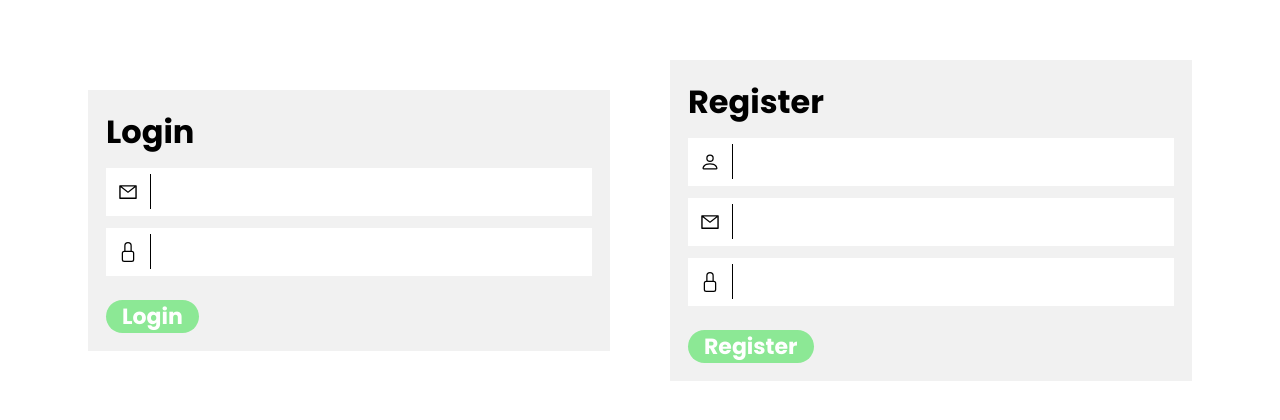
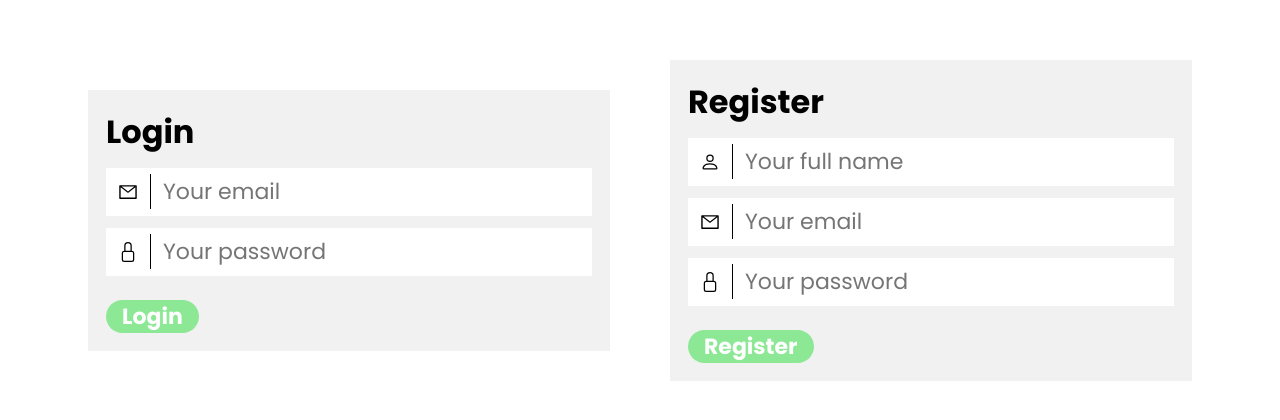
Before and after one commit to wetrustinprize/zork-frontend, a Next.js app: page / in a window 1280 px wide. Shown: the part 180-600 px from the top of the page. Built offline with nearby package versions, Linux system fonts and the light colour scheme.

Commit message:
input placeholders

```diff
--- a/src/components/ZorkTextInput/index.tsx
+++ b/src/components/ZorkTextInput/index.tsx
@@ -5,17 +5,19 @@ import styles from "./style.module.scss";
 interface ZorkTextInputProps {
   icon: ReactElement;
   type: string;
+  placeholder?: string;
 }
 
 const ZorkTextInput: React.FC<ZorkTextInputProps> = ({
   icon,
   type = "text",
+  placeholder = "",
 }) => {
   return (
     <div className={styles.zInputText}>
       {icon}
       <div />
-      <input type={type} />
+      <input type={type} placeholder={placeholder} />
     </div>
   );
 };
--- a/src/pages/index.tsx
+++ b/src/pages/index.tsx
@@ -17,16 +17,36 @@ const Home: React.FC = () => {
       <main className={styles.login_screen}>
         <div className={styles.login}>
           <h1>Login</h1>
-          <ZorkTextInput type="text" icon={<AiOutlineMail size="20px" />} />
-          <ZorkTextInput type="password" icon={<BsLock size="20px" />} />
+          <ZorkTextInput
+            type="text"
+            placeholder="Your email"
+            icon={<AiOutlineMail size="20px" />}
+          />
+          <ZorkTextInput
+            type="password"
+            placeholder="Your password"
+            icon={<BsLock size="20px" />}
+          />
           <ZorkButton text="Login" />
         </div>
 
         <div className={styles.register}>
           <h1>Register</h1>
-          <ZorkTextInput type="text" icon={<BsPerson size="20px" />} />
-          <ZorkTextInput type="text" icon={<AiOutlineMail size="20px" />} />
-          <ZorkTextInput type="password" icon={<BsLock size="20px" />} />
+          <ZorkTextInput
+            type="text"
+            placeholder="Your full name"
+            icon={<BsPerson size="20px" />}
+          />
+          <ZorkTextInput
+            type="text"
+            placeholder="Your email"
+            icon={<AiOutlineMail size="20px" />}
+          />
+          <ZorkTextInput
+            type="password"
+            placeholder="Your password"
+            icon={<BsLock size="20px" />}
+          />
           <ZorkButton text="Register" />
         </div>
       </main>
```
